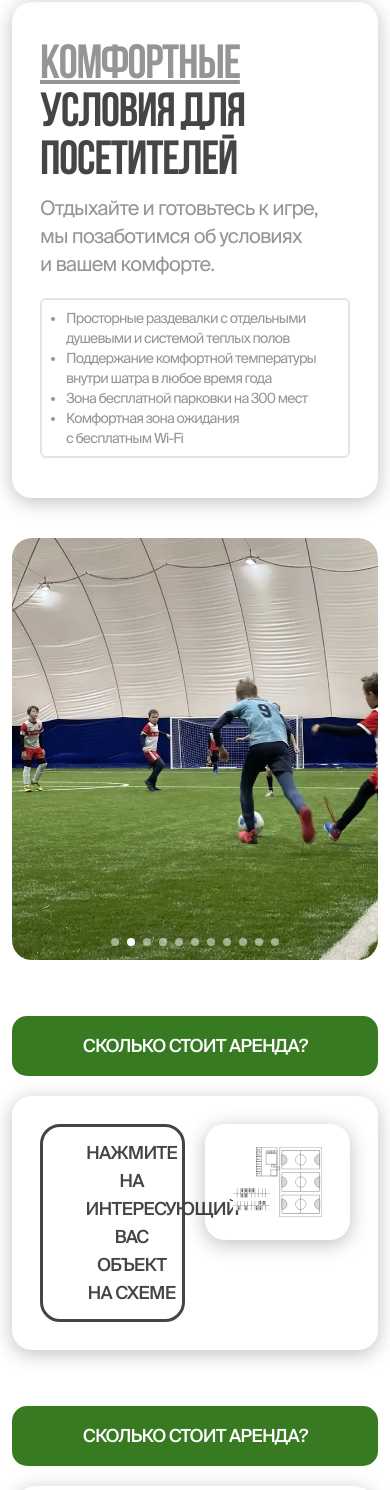
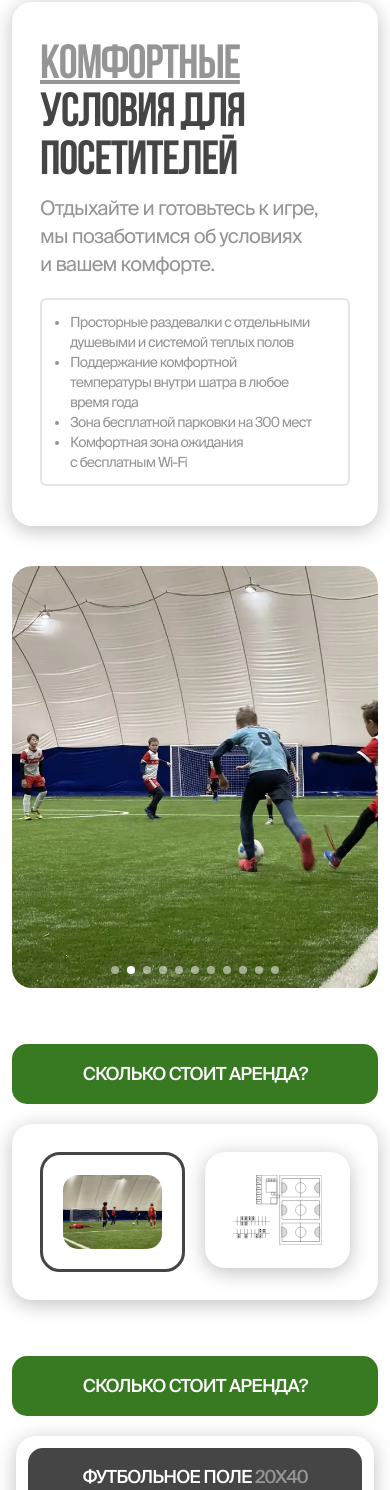
Before and after one commit to mbozhik/murino, a Next.js app: page / in a window 390 px wide. Shown: the part 1682-3172 px from the top of the page. Built offline with nearby package versions, Linux system fonts and the light colour scheme.

Commit message:
minor optimize functionality of `Schema` block

```diff
--- a/src/components/index/About.tsx
+++ b/src/components/index/About.tsx
@@ -64,7 +64,7 @@ const Card: React.FC<CardProps> = ({title, image, hoverImage, text, points}) =>
           <p className="w-[60%] sm:w-full" dangerouslySetInnerHTML={{__html: text}} />
 
           {points && points.length > 0 && (
-            <ul className="pl-6 mt-10 list-decimal sm:mt-5 sm:px-6 sm:py-2 sm:list-disc sm:text-sm sm:border-2 sm:border-custom-e4 sm:rounded-md">
+            <ul className="pl-6 mt-10 list-decimal sm:mt-5 sm:px-7 sm:py-3 sm:list-disc sm:text-sm sm:border-2 sm:border-custom-e4 sm:rounded-md">
               {Object.values(points).map((point, index) => (
                 <li key={index} dangerouslySetInnerHTML={{__html: point}} />
               ))}
--- a/src/components/index/Contacts.tsx
+++ b/src/components/index/Contacts.tsx
@@ -13,7 +13,7 @@ import MapImage from '../../assets/index/contacts/map.svg'
 import {linksData} from '@/lib/data'
 
 const buttonStyles = {
-  default: 'py-1 xl:py-2 sm:px-2 duration-150 rounded-micro hover:text-custom-gray hover:ring-[3px] hover:ring-custom-gray',
+  default: 'py-1 xl:py-2 sm:px-2 duration-150 rounded-smallest hover:text-custom-gray hover:ring-[3px] hover:ring-custom-gray',
   light: 'text-custom-gray bg-custom-e4',
   dark: 'text-white bg-custom-gray hover:bg-transparent',
 }
--- a/src/components/index/Prices.tsx
+++ b/src/components/index/Prices.tsx
@@ -85,7 +85,7 @@ const Prices = () => {
       <div className="flex flex-col gap-10 sm:gap-7 mx-auto mt-5 p-7 sm:p-3 sm:w-[92%] w-fit shadow-card rounded-small">
         <div className="flex justify-between gap-4 sm:flex-col sm:gap-2">
           {fieldButtons.map((button) => (
-            <button key={button.fieldSize} className={`!px-12 xl:!px-7 sm:py-3 rounded-micro border-[3px] border-transparent ${buttonStyles.default} ${selectedField === button.fieldSize ? 'bg-custom-gray text-white' : 'text-custom-gray !border-custom-gray'}`} title="switch" onClick={() => handleFieldSwitch(button.fieldSize)}>
+            <button key={button.fieldSize} className={`!px-12 xl:!px-7 sm:py-3 rounded-smallest border-[3px] border-transparent ${buttonStyles.default} ${selectedField === button.fieldSize ? 'bg-custom-gray text-white' : 'text-custom-gray !border-custom-gray'}`} title="switch" onClick={() => handleFieldSwitch(button.fieldSize)}>
               футбольное поле <span className="text-custom-95">{button.label}</span>
             </button>
           ))}
@@ -99,7 +99,7 @@ const Prices = () => {
               {category.schedule.map((item: ScheduleItem, itemIndex: number) => (
                 <div key={itemIndex} className="flex items-center text-[38px] xl:text-3xl justify-between text-custom-gray">
                   <button
-                    className={`sm:text-base w-1/2 py-1 xl:py-2 sm:px-2 duration-200 bg-custom-e4 rounded-micro hover:bg-custom-gray hover:text-white ${selectedTime === item.time ? 'bg-custom-gray text-white' : ''}`}
+                    className={`sm:text-base w-1/2 py-1 xl:py-2 sm:px-2 duration-200 bg-custom-e4 rounded-smallest hover:bg-custom-gray hover:text-white ${selectedTime === item.time ? 'bg-custom-gray text-white' : ''}`}
                     onClick={() => {
                       handleTimeSelection(item.time, item.price)
                       console.log(`Выбранный временной слот: ${item.time}, Стоимость: ${item.price} | Футбольное поле: ${selectedField}`)
--- a/src/components/index/Schema.tsx
+++ b/src/components/index/Schema.tsx
@@ -27,24 +27,27 @@ export default function Schema() {
   }
 
   const renderContent = () => {
+    const imageStyles = 'h-full object-cover rounded-smallest'
+
     if (isHovering) {
       switch (hoveredElement) {
         case 'fields':
-          return <Image src={fieldsImage} alt="Fields" />
+          return <Image className={imageStyles} src={fieldsImage} alt="Fields" />
         case 'parking':
-          return <Image src={parkingImage} alt="Parking" />
+          return <Image className={imageStyles} src={parkingImage} alt="Parking" />
         case 'cloakroom':
-          return <Image src={cloakroomImage} alt="Cloakroom" />
+          return <Image className={imageStyles} src={cloakroomImage} alt="Cloakroom" />
         case 'toilets':
-          return <Image src={toiletsImage} alt="Toilets" />
+          return <Image className={imageStyles} src={toiletsImage} alt="Toilets" />
         case 'showers':
-          return <Image src={showersImage} alt="Showers" />
+          return <Image className={imageStyles} src={showersImage} alt="Showers" />
         default:
           return null
       }
     } else {
       const spanStyles = 'w-[60%] text-2xl font-medium tracking-tighter text-center uppercase duration-200 leading-[1.15] text-custom-gray xl:text-xl sm:text-lg'
-      return <span className={spanStyles}>Нажмите на интересующий вас объект на схеме</span>
+      return <Image className={imageStyles} src={fieldsImage} alt="Fields" />
+      // return <span className={spanStyles}>Наведите курсор на одну из секций шатра на схеме</span>
     }
   }
 
@@ -56,7 +59,7 @@ export default function Schema() {
 
       <div className="mx-3 mt-5 shadow-card p-7 rounded-small">
         <div className="grid grid-cols-2 gap-5">
-          <div className="grid place-items-center border-[3px] border-custom-gray p-7 sm:p-3 rounded-small">{renderContent()}</div>
+          <div className="grid place-items-center border-[3px] border-custom-gray p-5 rounded-small">{renderContent()}</div>
 
           <div className="overflow-hidden shadow-card rounded-small aspect-[1.25/1] grid place-items-center p-7">
             <svg className="w-full" viewBox="0 0 821 646" fill="none" xmlns="http://www.w3.org/2000/svg">
--- a/src/components/ui/Button.tsx
+++ b/src/components/ui/Button.tsx
@@ -10,8 +10,8 @@ interface ButtonProps {
 export const buttonStyles = {
   default: 'text-center px-16 py-6 xl:px-10 xl:py-4 sm:py-2 text-3xl xl:text-xl sm:text-lg uppercase font-medium tracking-tighter duration-200',
   hero: 'bg-white text-custom-gray rounded-full hover:bg-custom-e4',
-  heading: 'bg-custom-green text-white rounded-[15px] sm:py-4',
-  simple: 'bg-custom-gray',
+  heading: 'bg-custom-green text-white rounded-smallest sm:py-4',
+  simple: 'bg-custom-gray text-white rounded-smallest !py-4 !text-2xl xl:!text-lg font-normal tracking-normal',
 }
 
 export default function Button({link, classes, children, style = 'simple'}: ButtonProps) {
--- a/tailwind.config.ts
+++ b/tailwind.config.ts
@@ -34,7 +34,7 @@ const config = {
         large: '35px',
         medium: '30px',
         small: '20px',
-        micro: '15px',
+        smallest: '15px',
       },
       boxShadow: {
         base: '0px 0px 10px rgba(0, 0, 0, 0.25)',
```
